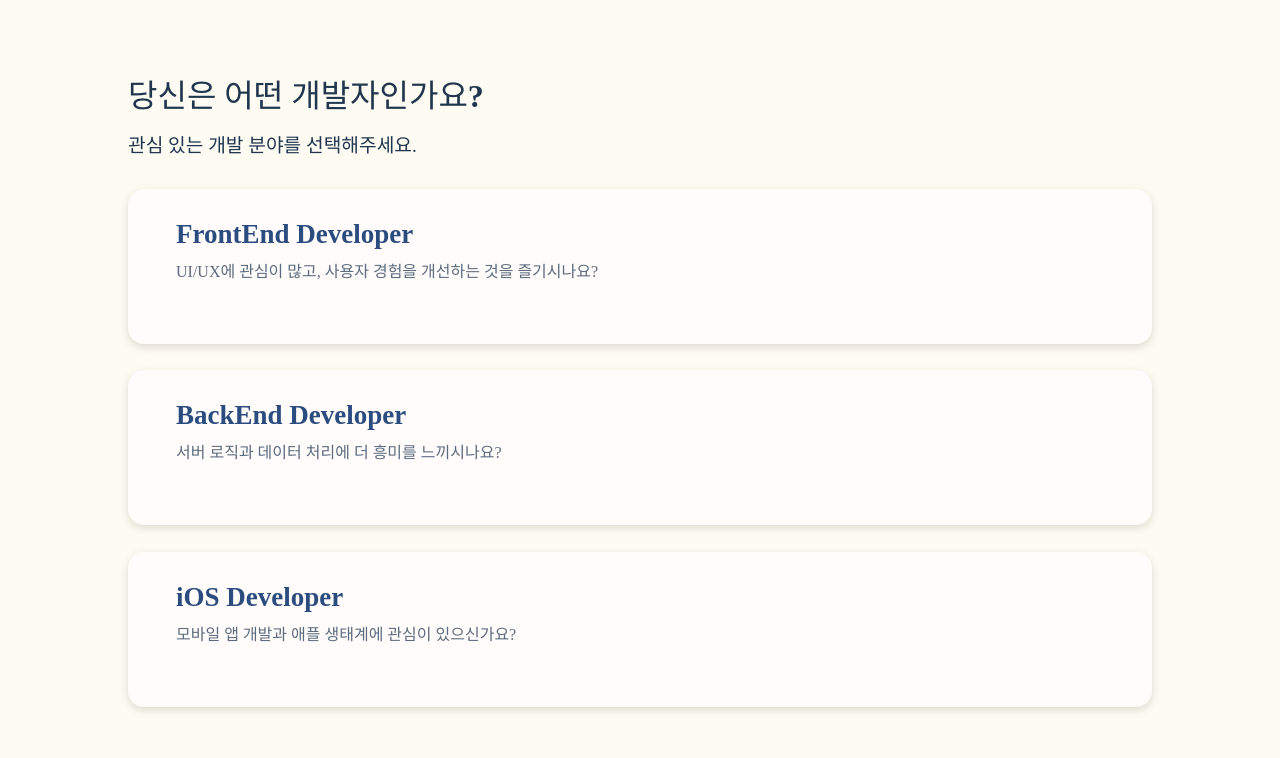
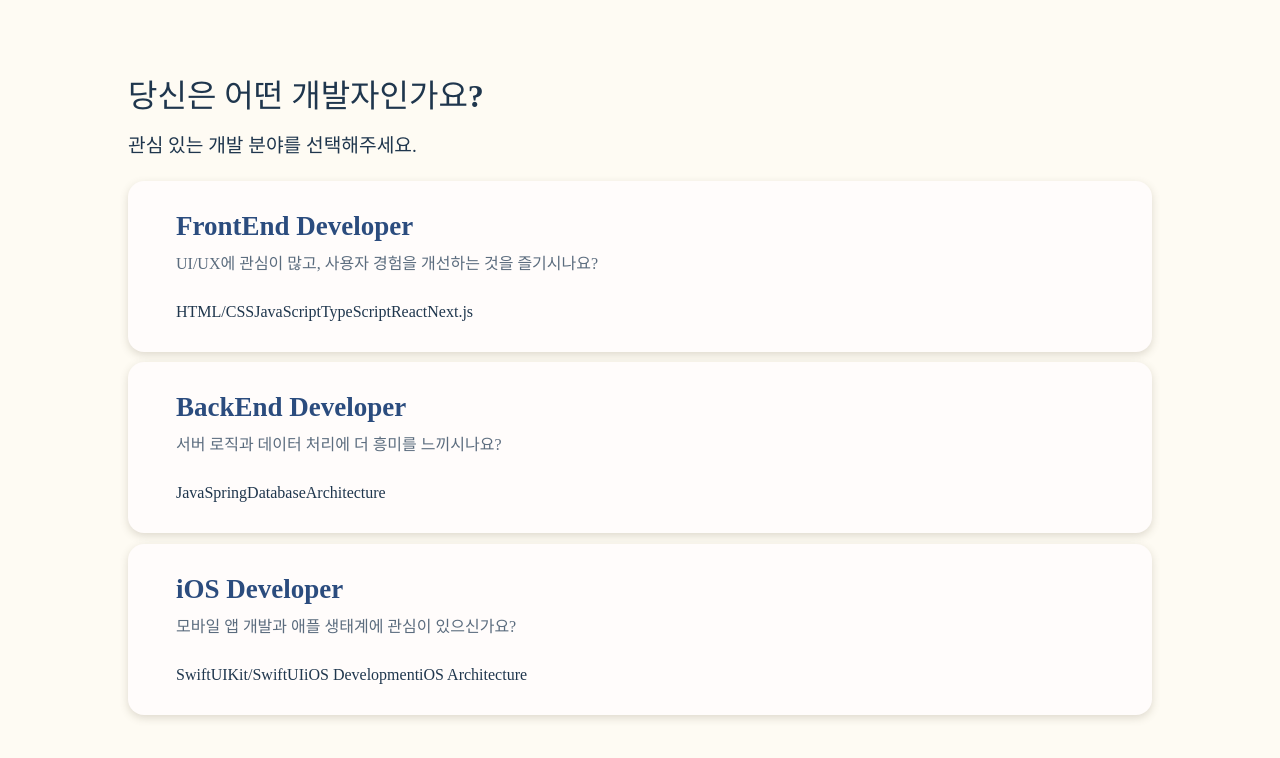
Before and after one commit to minjeongHEO/Job-Cracker, a Next.js app: page /interview/developer in a window 1280 px wide. Shown: the top 758 px of the page. Built offline with nearby package versions, Linux system fonts and the light colour scheme; a web font is replaced by a local one.

Commit message:
refactor: 타입 변경된 부분 적용 및 변수 네이밍 수정 #7

```diff
--- a/app/_components/SelectButton.tsx
+++ b/app/_components/SelectButton.tsx
@@ -6,7 +6,7 @@ import styles from './SelectButton.module.scss';
 interface OptionType {
   title: string;
   description?: string;
-  subTitles?: string[];
+  topics?: { [key: string]: string[] };
   Icon?: FC<SVGProps<SVGSVGElement>>; // SVG 컴포넌트 타입
 }
 
@@ -19,7 +19,7 @@ interface SelectButtonProps {
 
 export default function SelectButton({
   variant = 'simple',
-  option: { title, description, subTitles = [] },
+  option: { title, description, topics = {} },
   isSelected = false,
   onClick,
 }: SelectButtonProps) {
@@ -33,8 +33,10 @@ export default function SelectButton({
       {variant === 'detailed' && (
         <>
           <div className={styles['wrapper__description']}>{description}</div>
-          <div className={styles['wrapper__sub-title']}>
-            {subTitles.length > 0 && subTitles?.map((e, idx) => <span key={`subTitle-${idx}`}>{e}</span>)}
+          <div className={styles['wrapper__topics']}>
+            {Object.keys(topics).map((topic) => (
+              <span key={topic}>{topic}</span>
+            ))}
           </div>
         </>
       )}
```
